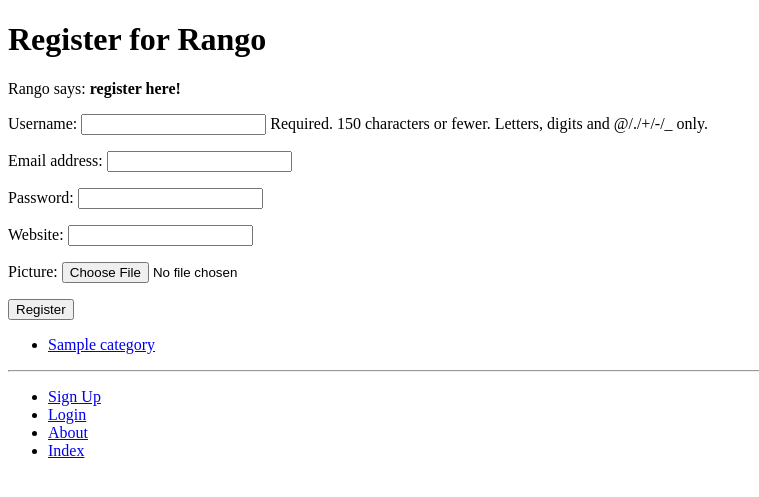
After one commit to AhmadAlwadi/tango_with_django_project, a Django app: page /rango/register/ in a window 1280 px wide. The commit adds this page. Shown: the top 497 px of the page, without its empty margins (0-759 px from the left). Run offline with Django 3.2, Linux system fonts and the light colour scheme; tables that the repository leaves empty hold one stand-in row (values such as "Sample post").

Commit message:
Ex donegit add .

```diff
--- a/rango/forms.py
+++ b/rango/forms.py
@@ -1,5 +1,8 @@
 from django import forms
 from rango.models import Page,Category
+from django.contrib.auth.models import User
+from rango.models import UserProfile
+
 
 
 class CategoryForm(forms.ModelForm):
@@ -46,3 +49,14 @@ class PageForm(forms.ModelForm):
             url = f'http://{url}'
             cleaned_data['url'] = url
         return cleaned_data
+
+class UserForm(forms.ModelForm):
+    password = forms.CharField(widget=forms.PasswordInput())
+    class Meta:
+        model = User
+        fields = ('username', 'email', 'password',)
+
+class UserProfileForm(forms.ModelForm):
+    class Meta:
+        model = UserProfile
+        fields = ('website', 'picture',)
--- /dev/null
+++ b/rango/templatetags/rango_template_tags.py
@@ -0,0 +1,8 @@
+from django import template
+from rango.models import Category
+
+register = template.Library()
+@register.inclusion_tag('rango/categories.html')
+def get_category_list(current_category=None):
+    return {'categories': Category.objects.all(),
+            'current_category': current_category}
--- a/rango/urls.py
+++ b/rango/urls.py
@@ -1,13 +1,16 @@
 from django.urls import path
+from django.conf.urls import url
 from rango import views
 
 app_name = 'rango'
 urlpatterns = [
     path('', views.index, name='index'),
     path('about/', views.about, name='about'),
-    path('category/<slug:category_name_slug>/',
-         views.show_category, name='show_category'),
+    path('category/<slug:category_name_slug>/', views.show_category, name='show_category'),
     path('add_category/', views.add_category, name='add_category'),
-    path('category/<slug:category_name_slug>/add_page/',
-         views.add_page, name='add_page'),
+    path('category/<slug:category_name_slug>/add_page/', views.add_page, name='add_page'),
+    path('register/', views.register, name='register'),
+    path('login/', views.user_login, name='login'),
+    path('restricted/', views.restricted, name='restricted'),
+    path('logout/', views.user_logout, name='logout'),
 ]
--- a/rango/views.py
+++ b/rango/views.py
@@ -1,12 +1,12 @@
-from django.shortcuts import render
+
+from django.shortcuts import render, redirect
 from django.http import HttpResponse
-from rango.models import Category
-from rango.models import Page
-from rango.forms import CategoryForm
-from django.shortcuts import redirect
-from rango.forms import PageForm
+from rango.models import Category, Page
+from rango.forms import CategoryForm, PageForm, UserForm, UserProfileForm
 from django.urls import reverse
-
+from django.contrib.auth import authenticate, login, logout
+from django.contrib.auth.decorators import login_required
+from datetime import datetime
 
 # Create your views here.
 def index(request):
@@ -24,8 +24,17 @@ def index(request):
     # We make use of the shortcut function to make our lives easier.
     # Note that the first parameter is the template we wish to use.
     return render(request, 'rango/index.html', context=context_dict)
+
 def about(request):
-    context_dict = {'boldmessage':'This tutorial has been put together by Ahmad Alwadi'}
+    # prints out whether the method is a GET or a POST
+    print(request.method)
+    # prints out the user name, if no one is logged in it prints `AnonymousUser`
+    print(request.user)
+    context_dict={}
+    visitor_cookie_handler(request)
+    context_dict['visits']=request.session['visits']
+    print(context_dict)
+
     return render(request, 'rango/about.html', context=context_dict)
 
 def show_category(request, category_name_slug):
@@ -59,7 +68,7 @@ def show_category(request, category_name_slug):
     # Go render the response and return it to the client.
     return render(request, 'rango/category.html', context=context_dict)
 
-
+@login_required
 def add_category(request):
     form = CategoryForm()
     # A HTTP POST?
@@ -81,6 +90,7 @@ def add_category(request):
         # Render the form with error messages (if any).
         return render(request, 'rango/add_category.html', {'form': form})
 
+@login_required
 def add_page(request, category_name_slug):
     try:
         category = Category.objects.get(slug=category_name_slug)
@@ -109,3 +119,180 @@ def add_page(request, category_name_slug):
 
     context_dict = {'form': form, 'category': category}
     return render(request, 'rango/add_page.html', context=context_dict)
+
+def register(request):
+    #A boolean value for telling the template
+    #wether the registration was successful.
+    #Set to False initially. Code changes value to
+    #TRue when registration succeeds.
+    registered = False
+
+    #If it's a HTTP POST, we're interested in processing form data.
+    if request.method == 'POST':
+        #Attempt to grab information from the raw form information.
+        #Note that we make use of both UserForm and UserProfileForm.
+        user_form=UserForm(request.POST)
+        profile_form=UserProfileForm(request.POST)
+
+        #If the two forms are valid...
+        if user_form.is_valid() and profile_form.is_valid():
+            #Save the user's form data to the database.
+            user=user_form.save()
+
+            #Now we hash the password with the set_password method.
+            #Once hashed, we can update the user object.
+            user.set_password(user.password)
+            user.save()
+
+            #Now sort out the UserProfile instance.
+            #Since we need to set the user attribute ourselves,
+            #we set commit=False. This delays saving the model
+            #until we're ready to avoid integrity problems.
+            profile=profile_form.save(commit=False)
+            profile.user=user
+
+            #Did the user provide a profile picture?
+            #If so, we need to get it from the input form and
+            #put it in the UserProfile model.
+            if 'picture' in request.FILES:
+                profile.picture=request.FILES['picture']
+
+            #Now we save the USerProfile model instance
+            profile.save()
+
+            #Update our variable to indicate that the template
+            #registration was successful.
+            registered=True
+        else:
+            #Invalid form or forms - mistakes or something else?
+            #Print problems to the terminal.
+            print(user_form.errors, profile_form.errors)
+    else:
+        #Not a HTTP POST, so we render our form using two ModelForm instances.
+        #These forms will be blank, ready for user input.
+        user_form=UserForm()
+        profile_form=UserProfileForm()
+
+    #Rener the template depending on the context.
+    return render(request,
+                    'rango/register.html',
+                    context={'user_form':user_form,
+                                'profile_form':profile_form,
+                                'registered':registered})
+
+
+def user_login(request):
+    # If the request is a HTTP POST, try to pull out the relevant information.
+    if request.method == 'POST':
+        # Gather the username and password provided by the user.
+        # This information is obtained from the login form.
+        # We use request.POST.get('<variable>') as opposed
+        # to request.POST['<variable>'], because the
+        # request.POST.get('<variable>') returns None if the
+        # value does not exist, while request.POST['<variable>']
+        # will raise a KeyError exception.
+        username = request.POST.get('username')
+        password = request.POST.get('password')
+
+        # Use Django's machinery to attempt to see if the username/password
+        # combination is valid - a User object is returned if it is.
+        user = authenticate(username=username, password=password)
+
+        # If we have a User object, the details are correct.
+        # If None (Python's way of representing the absence of a value), no user
+        # with matching credentials was found.
+        if user:
+            # Is the account active? It could have been disabled.
+            if user.is_active:
+            # If the account is valid and active, we can log the user in.
+            # We'll send the user back to the homepage.
+                login(request, user)
+                return redirect(reverse('rango:index'))
+            else:
+                # An inactive account was used - no logging in!
+                return HttpResponse("Your Rango account is disabled.")
+        else:
+            # Bad login details were provided. So we can't log the user in.
+            print(f"Invalid login details: {username}, {password}")
+            return HttpResponse("Invalid login details supplied.")
+
+    # The request is not a HTTP POST, so display the login form.
+    # This scenario would most likely be a HTTP GET.
+    else:
+        # No context variables to pass to the template system, hence the
+        # blank dictionary object...
+        return render(request, 'rango/login.html')
+
+@login_required
+def restricted(request):
+    return render(request, 'rango/restricted.html')
+
+#Use the login_required() decorator to ensure only those logged in can
+#access the view.
+@login_required
+def user_logout(request):
+    #Since we know the user is logged in, we can now just log them out.
+    logout(request)
+    #Take the user back to the homepage.
+    return redirect(reverse('rango:index'))
+
+def visitor_cookie_handler(request, response):
+    # Get the number of visits to the site.
+    # We use the COOKIES.get() function to obtain the visits cookie.
+    # If the cookie exists, the value returned is casted to an integer.
+    # If the cookie doesn't exist, then the default value of 1 is used.
+    visits = int(request.COOKIES.get('visits', '1'))
+    last_visit_cookie = request.COOKIES.get('last_visit', str(datetime.now()))
+    last_visit_time = datetime.strptime(last_visit_cookie[:-7],
+                                        '%Y-%m-%d %H:%M:%S')
+
+    # If it's been more than a day since the last visit...
+    if (datetime.now() - last_visit_time).days > 0:
+        visits = visits + 1
+    # Update the last visit cookie now that we have updated the count response.set_cookie('last_visit', str(datetime.now()))
+    else:
+    # Set the last visit cookie
+        response.set_cookie('last_visit', last_visit_cookie)
+    # Update/set the visits cookie
+    response.set_cookie('visits', visits)
+
+
+def index(request):
+    category_list = Category.objects.order_by('-likes')[:5]
+    page_list = Page.objects.order_by('-views')[:5]
+    context_dict = {}
+    context_dict['boldmessage'] = 'Crunchy, creamy, cookie, candy, cupcake!'
+    context_dict['categories'] = category_list
+    context_dict['pages'] = page_list
+    visitor_cookie_handler(request)
+    response = render(request, 'rango/index.html', context=context_dict)
+    return response
+
+
+# A helper method
+def get_server_side_cookie(request, cookie, default_val=None):
+    val = request.session.get(cookie)
+    if not val:
+        val = default_val
+    return val
+
+# Updated the function definition
+def visitor_cookie_handler(request):
+    visits = int(get_server_side_cookie(request, 'visits', '1'))
+    last_visit_cookie = get_server_side_cookie(request,
+                                               'last_visit',
+                                               str(datetime.now()))
+    last_visit_time = datetime.strptime(last_visit_cookie[:-7],
+                                        '%Y-%m-%d %H:%M:%S')
+
+    # If it's been more than a day since the last visit...
+    if (datetime.now() - last_visit_time).days > 0:
+        visits = visits + 1
+        # Update the last visit cookie now that we have updated the count
+        request.session['last_visit'] = str(datetime.now())
+    else:
+    # Set the last visit cookie
+        request.session['last_visit'] = last_visit_cookie
+
+    # Update/set the visits cookie
+    request.session['visits'] = visits
--- a/tango_with_django_project/settings.py
+++ b/tango_with_django_project/settings.py
@@ -17,6 +17,7 @@ BASE_DIR = os.path.dirname(os.path.dirname(os.path.abspath(__file__)))
 TEMPLATE_DIR = os.path.join(BASE_DIR, 'templates')
 STATIC_DIR = os.path.join(BASE_DIR, 'static')
 MEDIA_DIR = os.path.join(BASE_DIR, 'media')
+LOGIN_URL = 'rango:login'
 
 # Quick-start development settings - unsuitable for production
 # See https://docs.djangoproject.com/en/2.2/howto/deployment/checklist/
--- a/templates/rango/about.html
+++ b/templates/rango/about.html
@@ -10,7 +10,8 @@
     <h1>Rango says...</h1> <br />
     <div>
         here is the about page. <br />
-        <strong>{{ boldmessage }}</strong><br />
+        <strong>This tutorial has been put togeteher  by Ahmad Alwadi!</strong><br />
+        <p>Visits: {{ visits }}</p>
     </div>
     <div>
         <img src="{% static 'images/rango.jpg' %}" alt="Picture of Rango" />
--- a/templates/rango/base.html
+++ b/templates/rango/base.html
@@ -1,5 +1,6 @@
 <!DOCTYPE html>
 {% load staticfiles %}
+{% load rango_template_tags %}
 
 <html>
     <head lang="en">
@@ -17,10 +18,26 @@
         {% endblock %}
 
         </div>
+        <div>
+            {% block sidebar_block %}
+                {% get_category_list category %}
+            {% endblock %}
+        </div>
+
         <hr />
         <div>
             <ul>
-                <li><a href="{% url 'rango:add_category' %}">Add a New Category</a></li>
+            {% if user.is_authenticated %}
+                <!-- Show these links when the user is logged in -->
+                <li><a href="{% url 'rango:restricted' %}">Restricted Page</a></li>
+                <li><a href="{% url 'rango:logout' %}">Logout</a></li>
+                <li><a href="{% url 'rango:add_category' %}">Add New Category</a></li>
+            {% else %}
+                <!-- Show these links when the user is NOT logged in -->
+                <li><a href="{% url 'rango:register' %}">Sign Up</a></li>
+                <li><a href="{% url 'rango:login' %}">Login</a></li>
+            {% endif %}
+                <!-- Outside the conditional statements, ALWAYS show -->
                 <li><a href="{% url 'rango:about' %}">About</a></li>
                 <li><a href="{% url 'rango:index' %}">Index</a></li>
             </ul>
--- /dev/null
+++ b/templates/rango/categories.html
@@ -0,0 +1,19 @@
+<ul>
+    {%if categories%}
+        {% for c in categories %}
+            {% if c == current_category %}
+                <li>
+                    <strong>
+                        <a href="{% url 'rango:show_category' c.slug %}">{{ c.name }}</a>
+                    </strong>
+                </li>
+            {% else %}
+                <li>
+                    <a href="{% url 'rango:show_category' c.slug %}">{{ c.name }}</a>
+                </li>
+            {% endif %}
+        {% endfor %}
+    {%else%}
+        <li><strong>There are no categories present.</strong></li>
+    {%endif%}
+</ul>
--- /dev/null
+++ b/templates/rango/register.html
@@ -0,0 +1,27 @@
+{% extends 'rango/base.html' %}
+{% load staticfiles %}
+
+{% block title_block %}
+    Register
+{% endblock %}
+
+{% block body_block %}
+<h1>Register for Rango</h1>
+{% if registered %}
+Rango says: <strong>thank you for registering!</strong>
+<a href="{% url 'rango:index' %}">Return to the homepage.</a><br />
+{% else %}
+Rango says: <strong>register here!</strong><br />
+<form id="user_form" method="post" action="{% url 'rango:register' %}" enctype="multipart/form-data">
+
+    {% csrf_token %}
+
+    <!-- Display each form -->
+    {{user_form.as_p}}
+    {{profile_form.as_p}}
+
+    <!-- Provide a button to click to submit the form. -->
+    <input type="submit" name="submit" value="Register" />
+</form>
+{% endif %}
+{% endblock %}
```
Also changed, not shown: rango/admin.py (+6 -4 lines), rango/models.py (+12 -0 lines), templates/rango/category.html (+4 -5 lines), templates/rango/index.html (+30 -15 lines), templates/rango/login.html (added, +18 -0 lines), templates/rango/restricted.html (added, +11 -0 lines), rango/migrations/0004_auto_20220209_2224.py (added), rango/templatetags/__init__.py (added).
